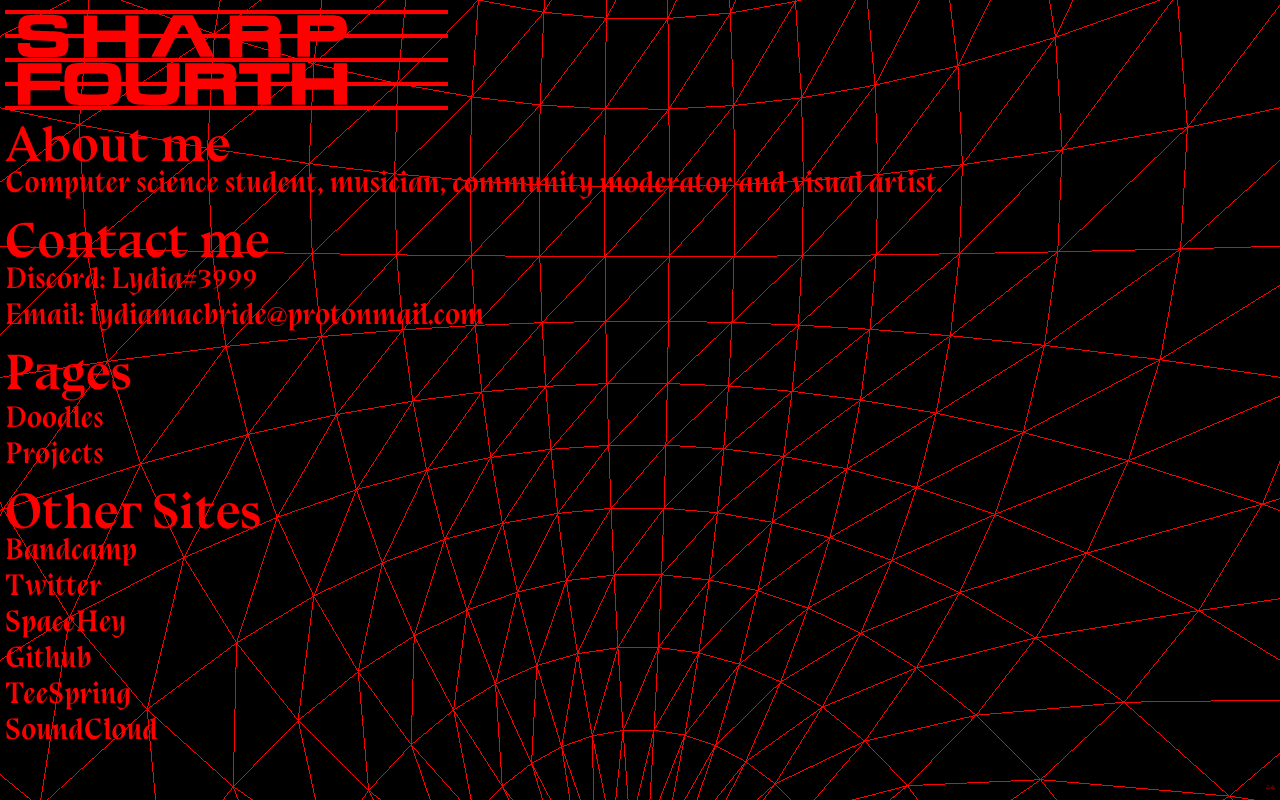
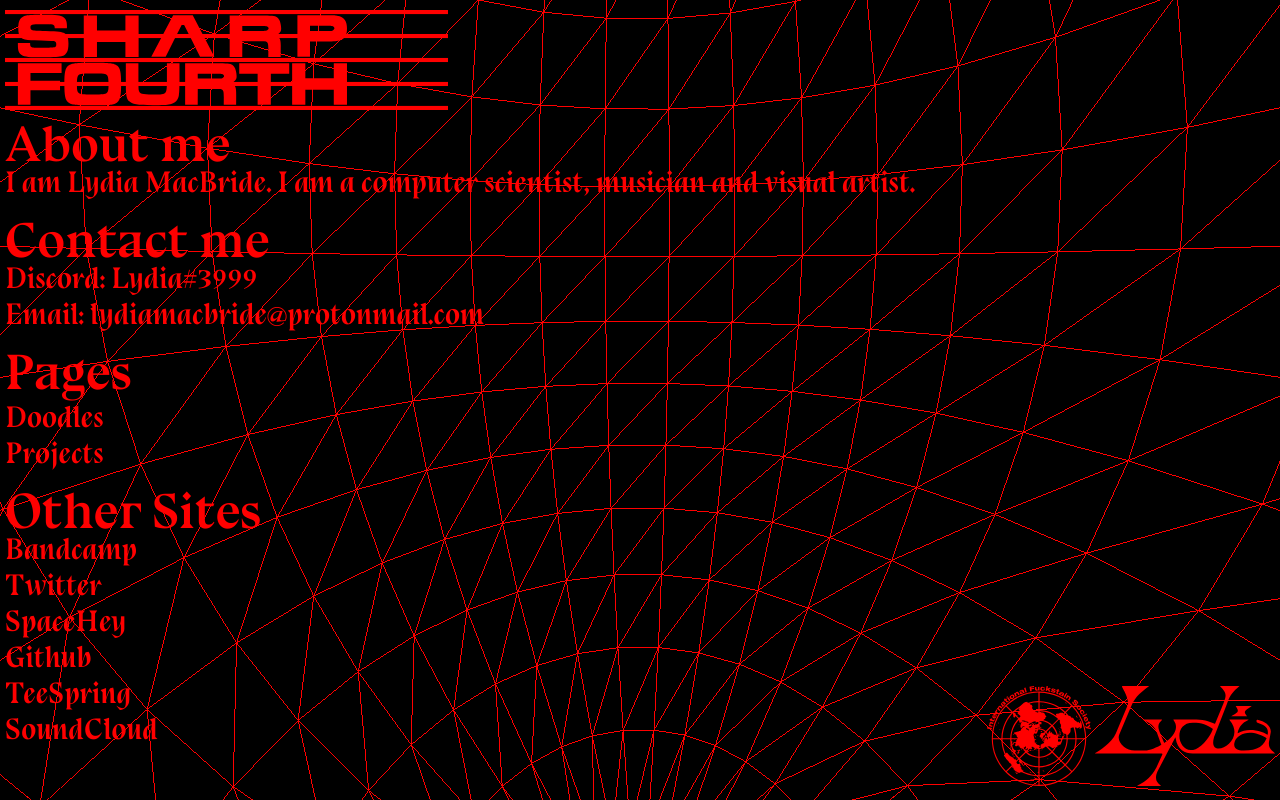
Before and after one commit to LydiaUwU/Webzone, a website: page index.html in a window 1280 px wide. Drawn offline with nearby package versions, Linux system fonts and the light colour scheme.

Commit message:
Small updates!!! New logo and some jazzed up CSS and a new about me!

```diff
--- a/index.html
+++ b/index.html
@@ -15,7 +15,7 @@
         <div class="foreground">
             <img src="sf-logo.svg" alt="Sharp Fourth Logo." class="logo"/>
             <h2 class="yurt">About me</h2>
-                <p>Computer science student, musician, community moderator and visual artist.</p>
+                <p>I am Lydia MacBride. I am a computer scientist, musician and visual artist.</p>
 
             <h2>Contact me</h2>
                 <p>Discord: Lydia#3999</p>
@@ -33,7 +33,10 @@
                 <p><a href="https://teespring.com/stores/lydias-webstore" class="link" target="_blank">TeeSpring</a></p>
                 <p><a href="https://soundcloud.com/uwulydia" class="link" target="_blank">SoundCloud</a></p>
 
-            <img src="logoCropped.svg" alt="Lydia" class="lydia-logo"/>
+            <div class="logo-div">
+                <img src="IFS-logo-mk1.svg" alt="International Fuckstain Society" class="right-logo"/>
+                <img src="logoCropped.svg" alt="Lydia" class="right-logo"/>
+            </div>
     </div>
     </body>
 </html>
--- a/style.css
+++ b/style.css
@@ -25,12 +25,15 @@ body {
     overflow: auto;
 }
 
-.lydia-logo {
-    height: 5px;
-    width: auto;
+.logo-div {
     position: absolute;
     bottom: 10px;
     right: 5px;
+}
+
+.right-logo {
+    height: 100px;
+    width: auto;
 }
 
 .logo {
```
Also changed, not shown: IFS-logo-mk2.svg (added), ifs-logo-mk1.svg (added).
